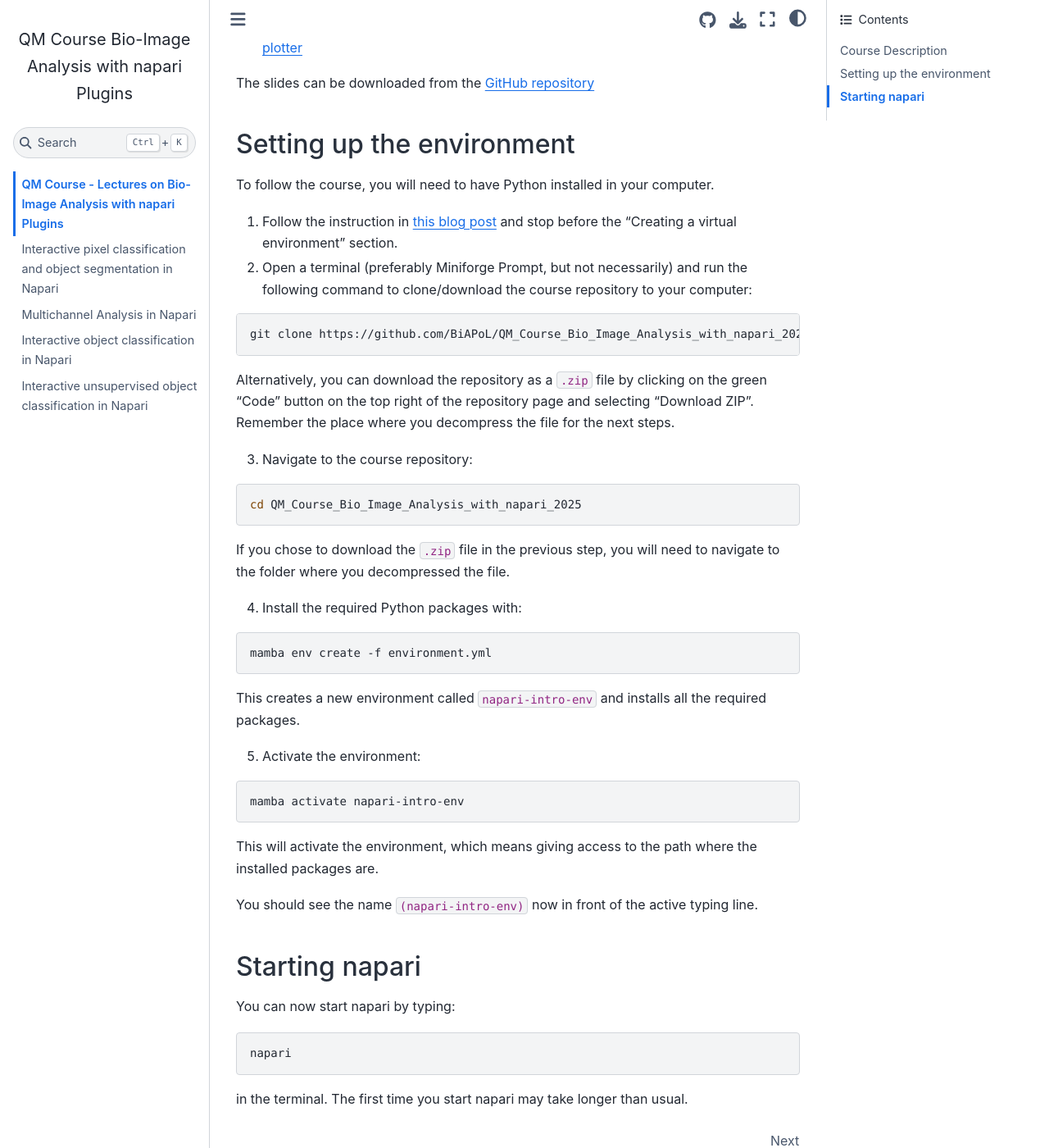
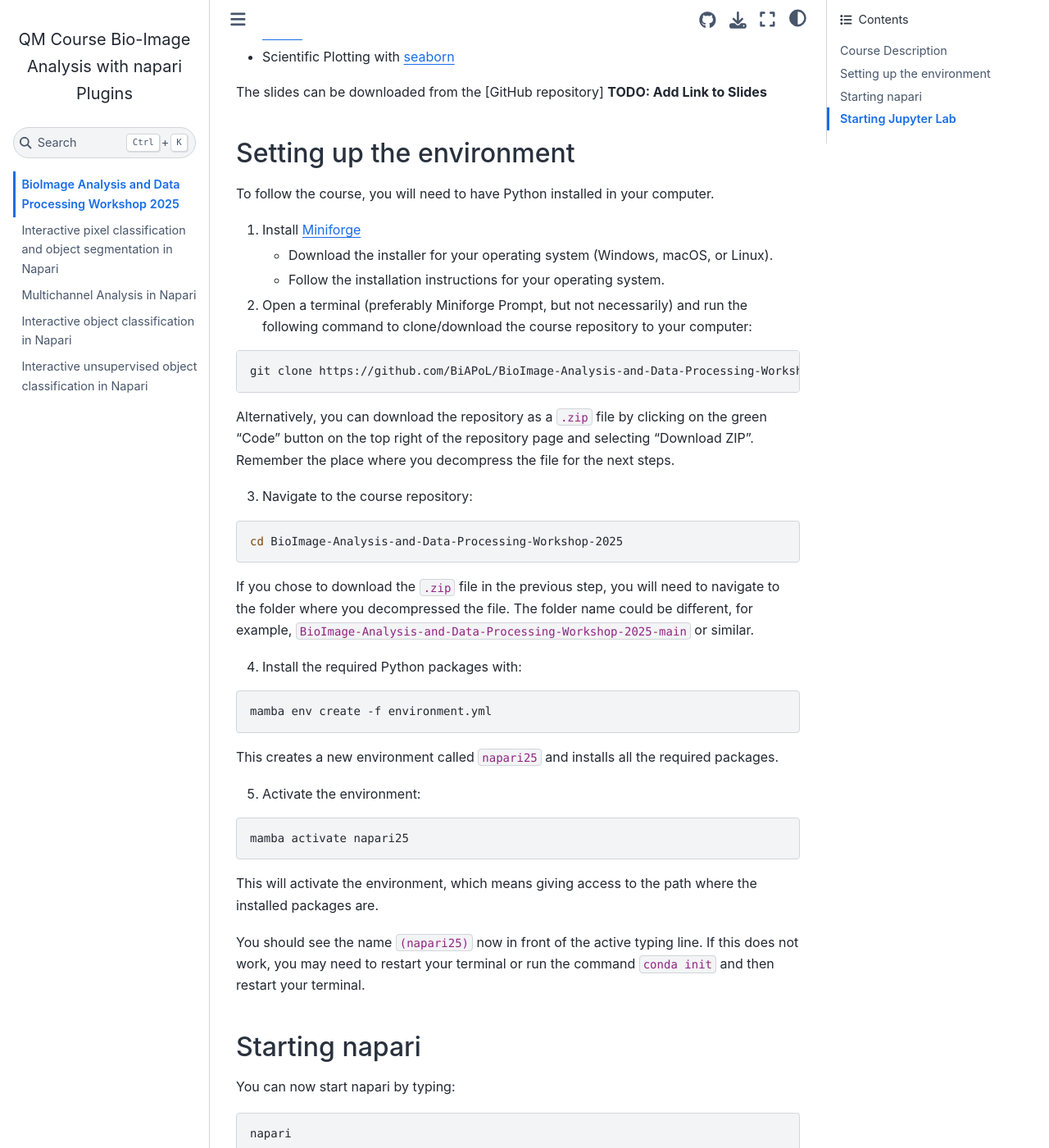
Before and after one commit to BiAPoL/BioImage-Analysis-and-Data-Processing-Workshop-2025, a Jupyter Book: the page built from docs/intro.md, in a window 1280 px wide and 1400 px high, scrolled down 634 px. Shown: the whole window at 82% size. Built offline with Jupyter Book 1.0.4 settings and Sphinx 7.4.7 and the Sphinx Book theme 1.1.4, drawn with Linux system fonts in a browser that asks for light colours; pages that are not in the unit, such as notebooks, are missing from menus; some of the changed text lies outside the part shown.

Commit message:
Update intro.md

````diff
--- a/docs/intro.md
+++ b/docs/intro.md
@@ -1,6 +1,6 @@
-# QM Course - Lectures on Bio-Image Analysis with napari Plugins
+# BioImage Analysis and Data Processing Workshop 2025
 
-In these lectures, we will visualize microscopy images with [napari](https://napari.org/stable/), an nD viewer open-source software, and explore ways to analyze them with a few napari plugins.
+In these lectures, we will visualize microscopy images with [napari](https://napari.org/stable/), an nD viewer open-source software, and explore ways to analyze them with a few napari plugins. Finally, we will plot some graphs using the Python library [seaborn](https://seaborn.pydata.org/).
 
 ## Course Description
 
@@ -8,23 +8,26 @@ This course will introduce the participants to the basics of bio-image analysis
 
 - Installation and introduction to [napari](https://napari.org/stable/)
 - Loading images from OMERO with [napari-omero](https://github.com/tlambert03/napari-omero)
-- Segmentation with Machine Learning using [napari-apoc](https://github.com/haesleinhuepf/napari-accelerated-pixel-and-object-classification), [micro-sam](https://github.com/computational-cell-analytics/micro-sam and [napari-nninteractive](https://github.com/MIC-DKFZ/napari-nninteractive)
+- Segmentation with Machine Learning using [napari-apoc](https://github.com/haesleinhuepf/napari-accelerated-pixel-and-object-classification), [micro-sam](https://github.com/computational-cell-analytics/micro-sam) and [napari-nninteractive](https://github.com/MIC-DKFZ/napari-nninteractive)
 - Feature Extraction with [napari-skimage-regionprops](https://github.com/haesleinhuepf/napari-skimage-regionprops)
 - Multichannel Analysis with [napari-skimage-regionprops](https://github.com/haesleinhuepf/napari-skimage-regionprops)
 - Object Classification with Machine Learning using [napari-apoc](https://github.com/haesleinhuepf/napari-accelerated-pixel-and-object-classification) and [napari-clusters-plotter](https://github.com/BiAPoL/napari-clusters-plotter)
+- Scientific Plotting with [seaborn](https://seaborn.pydata.org/)
 
-The slides can be downloaded from the [GitHub repository](https://github.com/BiAPoL/QM_Course_Bio_Image_Analysis_with_napari_2025/blob/main/Bio-Image%20Analysis%20with%20napari%20plugins.pdf)
+The slides can be downloaded from the [GitHub repository] **TODO: Add Link to Slides**
 
 ## Setting up the environment
 
 To follow the course, you will need to have Python installed in your computer.
 
-1. Follow the instruction in [this blog post](https://biapol.github.io/blog/mara_lampert/getting_started_with_miniforge_and_python/readme.html) and stop before the "Creating a virtual environment" section.
+1. Install [Miniforge](https://conda-forge.org/download/)
+   - Download the installer for your operating system (Windows, macOS, or Linux).
+   - Follow the installation instructions for your operating system.
 
 2. Open a terminal (preferably Miniforge Prompt, but not necessarily) and run the following command to clone/download the course repository to your computer:
 
 ```bash
-git clone https://github.com/BiAPoL/QM_Course_Bio_Image_Analysis_with_napari_2025.git
+git clone https://github.com/BiAPoL/BioImage-Analysis-and-Data-Processing-Workshop-2025.git
 ```
 
 Alternatively, you can download the repository as a `.zip` file by clicking on the green "Code" button on the top right of the repository page and selecting "Download ZIP". Remember the place where you decompress the file for the next steps.
@@ -32,10 +35,11 @@ Alternatively, you can download the repository as a `.zip` file by clicking on t
 3. Navigate to the course repository:
 
 ```bash
-cd QM_Course_Bio_Image_Analysis_with_napari_2025
+cd BioImage-Analysis-and-Data-Processing-Workshop-2025
 ```
 
 If you chose to download the `.zip` file in the previous step, you will need to navigate to the folder where you decompressed the file.
+The folder name could be different, for example, `BioImage-Analysis-and-Data-Processing-Workshop-2025-main` or similar.
 
 4. Install the required Python packages with:
 
@@ -43,17 +47,17 @@ If you chose to download the `.zip` file in the previous step, you will need to
 mamba env create -f environment.yml
 ```
 
-This creates a new environment called `napari-intro-env` and installs all the required packages.
+This creates a new environment called `napari25` and installs all the required packages.
 
 5. Activate the environment:
 
 ```bash
-mamba activate napari-intro-env
+mamba activate napari25
 ```
 
 This will activate the environment, which means giving access to the path where the installed packages are.
 
-You should see the name `(napari-intro-env)` now in front of the active typing line.
+You should see the name `(napari25)` now in front of the active typing line. If this does not work, you may need to restart your terminal or run the command `conda init` and then restart your terminal.
 
 ## Starting napari
 
@@ -64,3 +68,11 @@ napari
 ```
 
 in the terminal. The first time you start napari may take longer than usual.
+
+## Starting Jupyter Lab
+
+You can also start Jupyter Lab to run the notebooks by typing:
+
+```bash
+jupyter lab
+```
````
